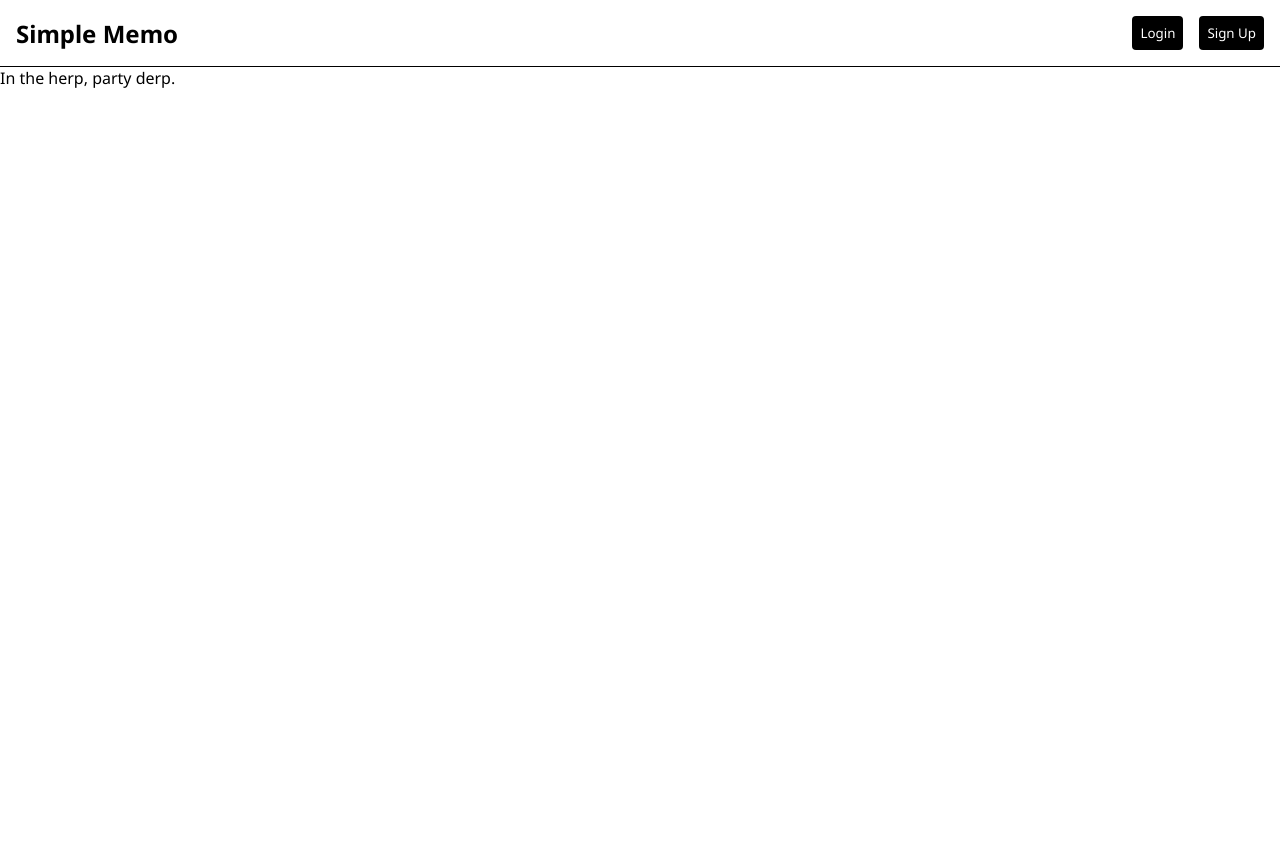
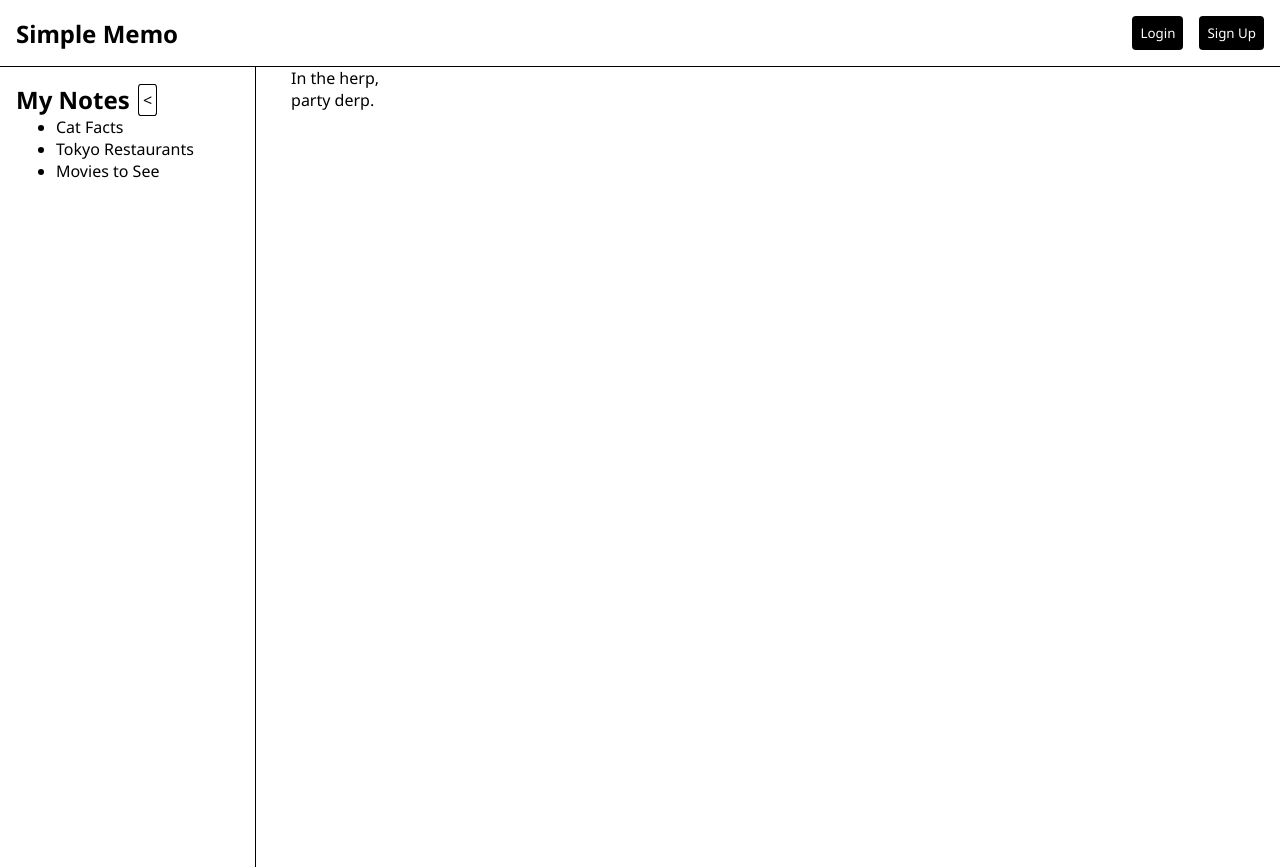
Before and after one commit to Justin-K-Ellis/simple_memo, a Next.js app: page / in a window 1280 px wide. Before the commit the page ends 800 px from the top, so only its background shows below. Built offline with nearby package versions, Linux system fonts and the light colour scheme.

Commit message:
feat: create & style sidebar

```diff
--- /dev/null
+++ b/src/app/components/Sidebar.tsx
@@ -0,0 +1,21 @@
+export default function Sidebar() {
+  const dummyNotes: string[] = [
+    "Cat Facts",
+    "Tokyo Restaurants",
+    "Movies to See",
+  ];
+
+  return (
+    <aside className="sidebar">
+      <div className="sidebar-toggle">
+        <h2>My Notes</h2>
+        <p className="sidebar-toggle-ctr">&lt;</p>
+      </div>
+      <ul>
+        {dummyNotes.map((note) => (
+          <li key={note}>{note}</li>
+        ))}
+      </ul>
+    </aside>
+  );
+}
--- a/src/app/globals.css
+++ b/src/app/globals.css
@@ -2,6 +2,12 @@
   box-sizing: border-box;
   font-family: "Noto Sans";
   margin: 0;
+}
+
+/* Elements */
+
+body {
+  height: 100vh;
 }
 
 button {
@@ -18,6 +24,22 @@ button:hover {
   border: 1px solid black;
 }
 
+main {
+  width: 60%;
+  margin: 0 auto;
+}
+
+/* Classes */
+
+.container {
+  display: flex;
+  height: 100%;
+}
+
+.inner-container {
+  width: auto;
+}
+
 .login-btns {
   display: flex;
   gap: 1rem;
@@ -31,6 +53,25 @@ button:hover {
   padding: 1rem;
 }
 
+.sidebar {
+  border-right: 1px solid black;
+  height: 100%;
+  padding: 1rem;
+  width: 20%;
+}
+
+.sidebar-toggle {
+  display: flex;
+  gap: 0.5rem;
+  align-items: center;
+}
+
+.sidebar-toggle-ctr {
+  border: 1px solid black;
+  border-radius: 12.5%;
+  padding: 0.25rem;
+}
+
 @media (max-width: 400px) {
   .login-btns {
     gap: 0.5rem;
@@ -39,4 +80,8 @@ button:hover {
   .navbar {
     padding: 0.5rem;
   }
+
+  .sidebar {
+    width: 60%;
+  }
 }
--- a/src/app/layout.tsx
+++ b/src/app/layout.tsx
@@ -1,7 +1,9 @@
 import type { Metadata } from "next";
 import { Noto_Sans, Noto_Sans_Mono } from "next/font/google";
 import "./globals.css";
+
 import Navbar from "./components/Navbar";
+import Sidebar from "./components/Sidebar";
 
 const notoSans = Noto_Sans({
   variable: "--font-noto-sans",
@@ -27,7 +29,12 @@ export default function RootLayout({
     <html lang="en">
       <body className={`${notoSans.variable} ${notoSansMono.variable}`}>
         <Navbar />
-        {children}
+        <div className="container">
+          <Sidebar />
+          <div className="inner-container">
+            <main>{children}</main>
+          </div>
+        </div>
       </body>
     </html>
   );
```
